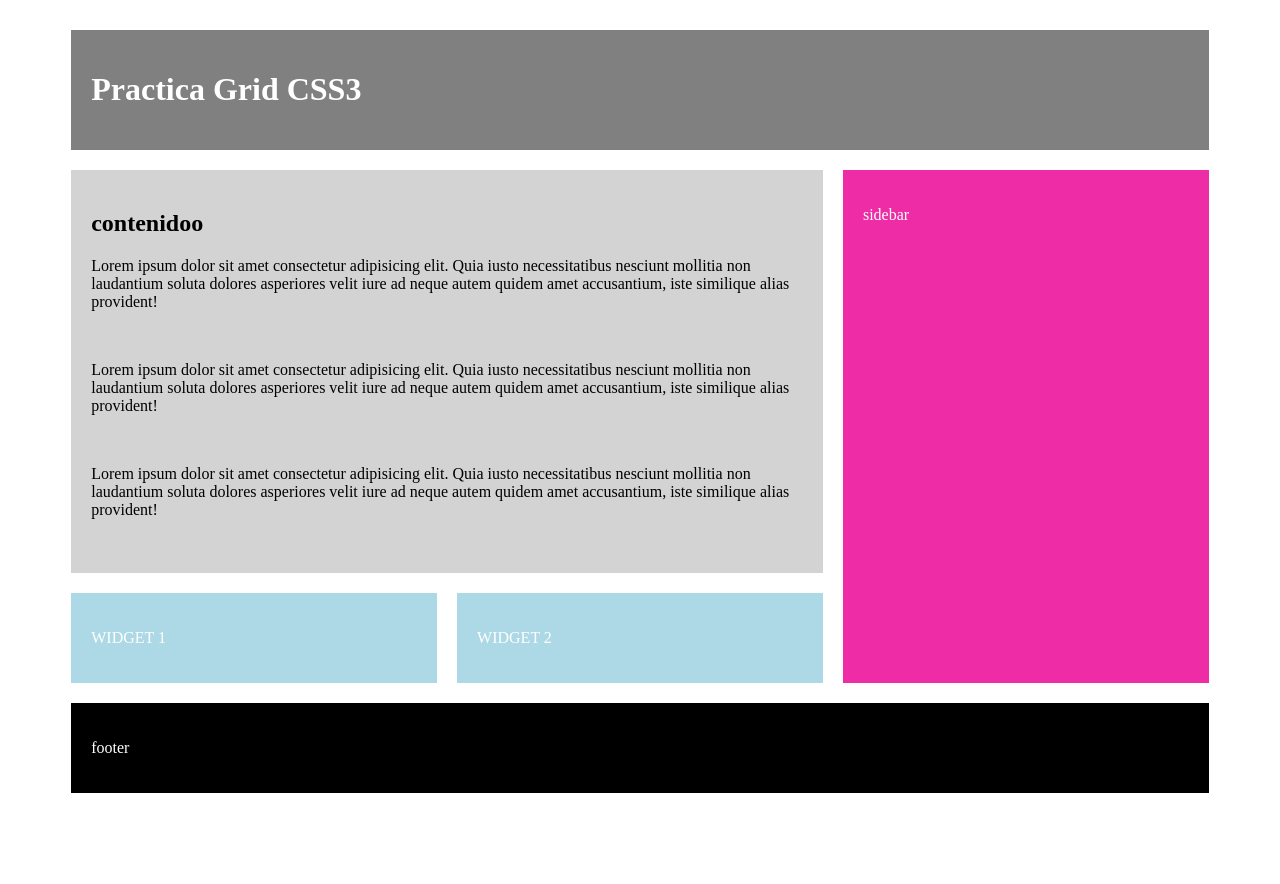
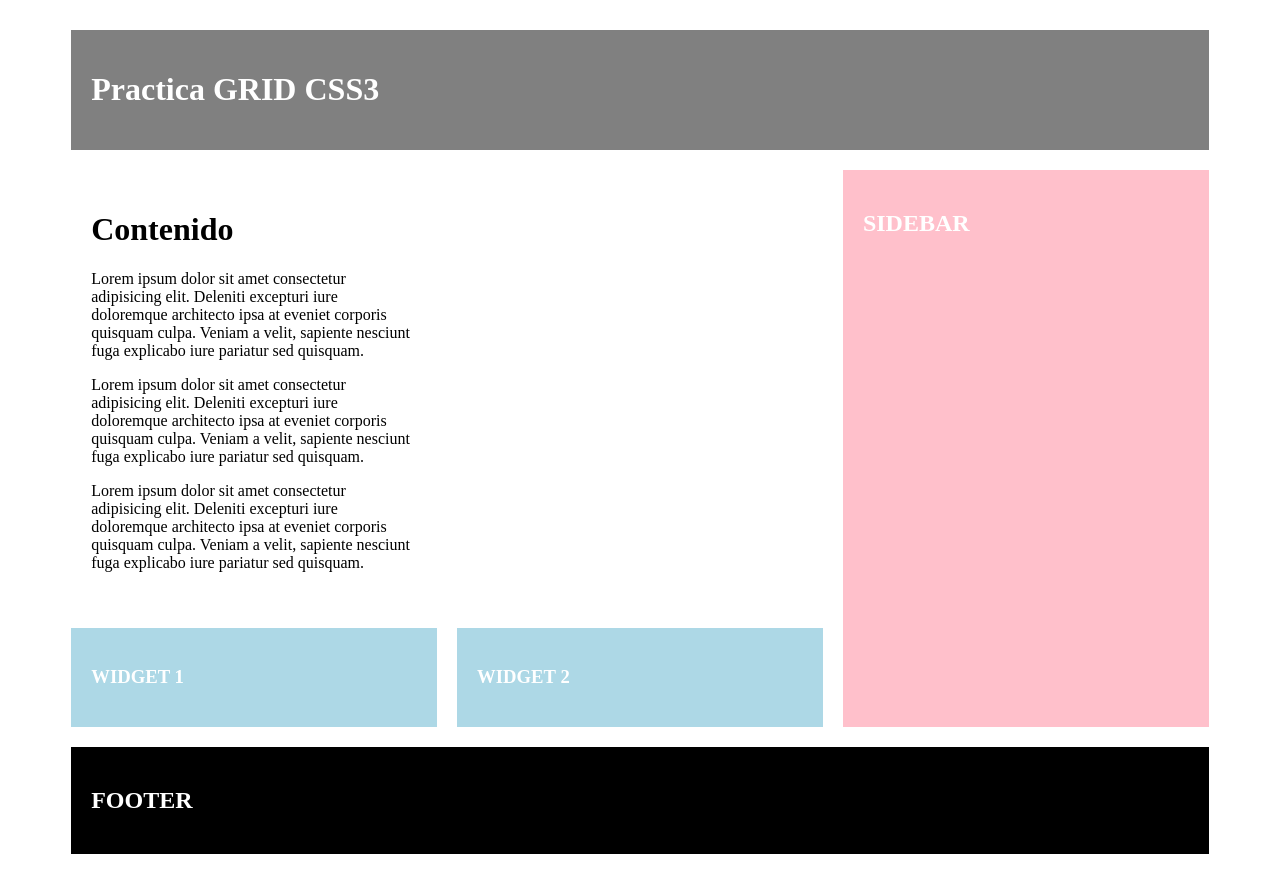
Before and after one commit to IDAI-MA2025/Unidad3, a plain HTML site: page raeh.html in a window 1280 px wide. Before the commit the page ends 823 px from the top, so only its background shows below. Drawn offline with Linux system fonts and the light colour scheme.

Commit message:
Cambios del Profesor

```diff
--- /dev/null
+++ b/javascript/codigo.js
@@ -0,0 +1,4 @@
+
+alert("Hola mundo desde mi archivo");
+
+document.writeln("Esto es un texto dinamico que se coloca en mi página");
--- a/raeh.css
+++ b/raeh.css
@@ -1,6 +1,7 @@
+
 body{
     color: black;
-    background-color: white;
+    background: white;
 }
 
 .grid{
@@ -9,68 +10,71 @@ body{
     margin: 30px auto;
 
     display: grid;
-    grid-gap:20px;
+    grid-gap: 20px;
     grid-template-columns: repeat(3, 1fr);
-    grid-template-rows: repeat(4,auto);
+    grid-template-rows: repeat(4, auto);
 
-    grid-template-areas: "header     header       header"
-                         "contenido  contenido    sidebar"
-                         "widget1    widget2      sidebar"
-                         "footer     footer       footer";
+    grid-template-areas: "header    header      header"
+                         "contenido contenido   sidebar"
+                         "widget1   widget2     sidebar"
+                         "footer    footer      footer";
+
+
     }
 
     .grid div,
     .grid header,
     .grid aside,
-    .grid footer {
-        background: lightgray;
+    .grid footer{
+        background: white;
         padding: 20px;
-
     }
 
-    .grid header {
-        background: grey ;
+    .grid header{
+        background: grey;
         color: white;
         grid-area: header;
     }
 
-    .grid .contenido {
+    .grid contenido{
         grid-area: contenido;
     }
 
-    .grid .aside {
-        background: rgb(237, 44, 166);
+    .grid aside{
+        background: pink;
         color: white;
         grid-area: sidebar;
     }
 
     .grid .widget{
-        background-color: lightblue;
+        background: lightblue;
         color: white;
-
     }
 
-    .grid .w1 {
+    .grid .w1{
         grid-area: widget1;
     }
 
-    .grid .w2 {
+     .grid .w2{
         grid-area: widget2;
     }
 
-    .grid .footer {
+    .grid footer{
         background: black;
         color: white;
         grid-area: footer;
     }
 
-    @media screen and (max-width: 700px)
+
+    @media screen and (max-width:700px)
     {
         .grid{
-             grid-template-areas: "header     header       header"
-                         "contenido  contenido    contenido"
-                         "sidebar   sidebar      sidebar"
-                         "widget1    widget1      widget2"
-                         "footer     footer       footer";
+            grid-template-areas: "header    header      header"
+                         "contenido contenido   contenido"
+                         "sidebar sidebar   sidebar"
+                         "widget1   widget1     widget2"
+                         "footer    footer      footer";
+
+
         }
     }
--- a/raeh.html
+++ b/raeh.html
@@ -3,53 +3,40 @@
 <head>
     <meta charset="UTF-8">
     <meta name="viewport" content="width=device-width, initial-scale=1.0">
+    <link rel="stylesheet" href="raeh.css">
     <title>Practica GRID CSS3</title>
-    <link rel="stylesheet" href="raeh.css">
 </head>
-
 <body>
     <div class="grid">
-
         <header>
-            <h1>Practica Grid CSS3</h1>
+            <h1>
+                Practica GRID CSS3
+            </h1>
         </header>
 
         <div class="contenido">
-        <h2>contenidoo</h2>
-        <p>Lorem ipsum dolor sit amet consectetur adipisicing elit. Quia iusto necessitatibus nesciunt mollitia non laudantium soluta dolores
-        asperiores velit iure ad neque autem quidem amet accusantium,
-        iste similique alias provident! </p> <br>
-
-        <p> Lorem ipsum dolor sit amet consectetur adipisicing elit. Quia iusto necessitatibus nesciunt mollitia non laudantium soluta dolores
-        asperiores velit iure ad neque autem quidem amet accusantium,
-        iste similique alias provident!
-        </p> <br>
-
-        <p> Lorem ipsum dolor sit amet consectetur adipisicing elit. Quia iusto necessitatibus nesciunt mollitia non laudantium soluta dolores
-        asperiores velit iure ad neque autem quidem amet accusantium,
-        iste similique alias provident! </p> <br>
-        </div>
-
-        <div class="aside">
-            <p>sidebar</p>
+            <h1>Contenido</h1>
+            <p>Lorem ipsum dolor sit amet consectetur adipisicing elit. Deleniti excepturi iure doloremque architecto ipsa at eveniet corporis quisquam culpa. Veniam a velit, sapiente nesciunt fuga explicabo iure pariatur sed quisquam.</p>
+            <p>Lorem ipsum dolor sit amet consectetur adipisicing elit. Deleniti excepturi iure doloremque architecto ipsa at eveniet corporis quisquam culpa. Veniam a velit, sapiente nesciunt fuga explicabo iure pariatur sed quisquam.</p>
+            <p>Lorem ipsum dolor sit amet consectetur adipisicing elit. Deleniti excepturi iure doloremque architecto ipsa at eveniet corporis quisquam culpa. Veniam a velit, sapiente nesciunt fuga explicabo iure pariatur sed quisquam.</p>
         </div>
 
         <div class="widget w1">
-            <p>WIDGET 1</p>
+            <h3>WIDGET 1</h3>
         </div>
 
         <div class="widget w2">
-            <p>WIDGET 2</p>
+            <h3>WIDGET 2</h3>
         </div>
 
+        <aside>
+            <h2>SIDEBAR</h2>
+        </aside>
 
-
-        <div class="footer">
-            <p>footer</p>
-        </div>
+        <footer>
+            <h2>FOOTER</h2>
+        </footer>
 
     </div>
-
-
 </body>
 </html>
```
Also changed, not shown: index.html (added, +73 -0 lines).
